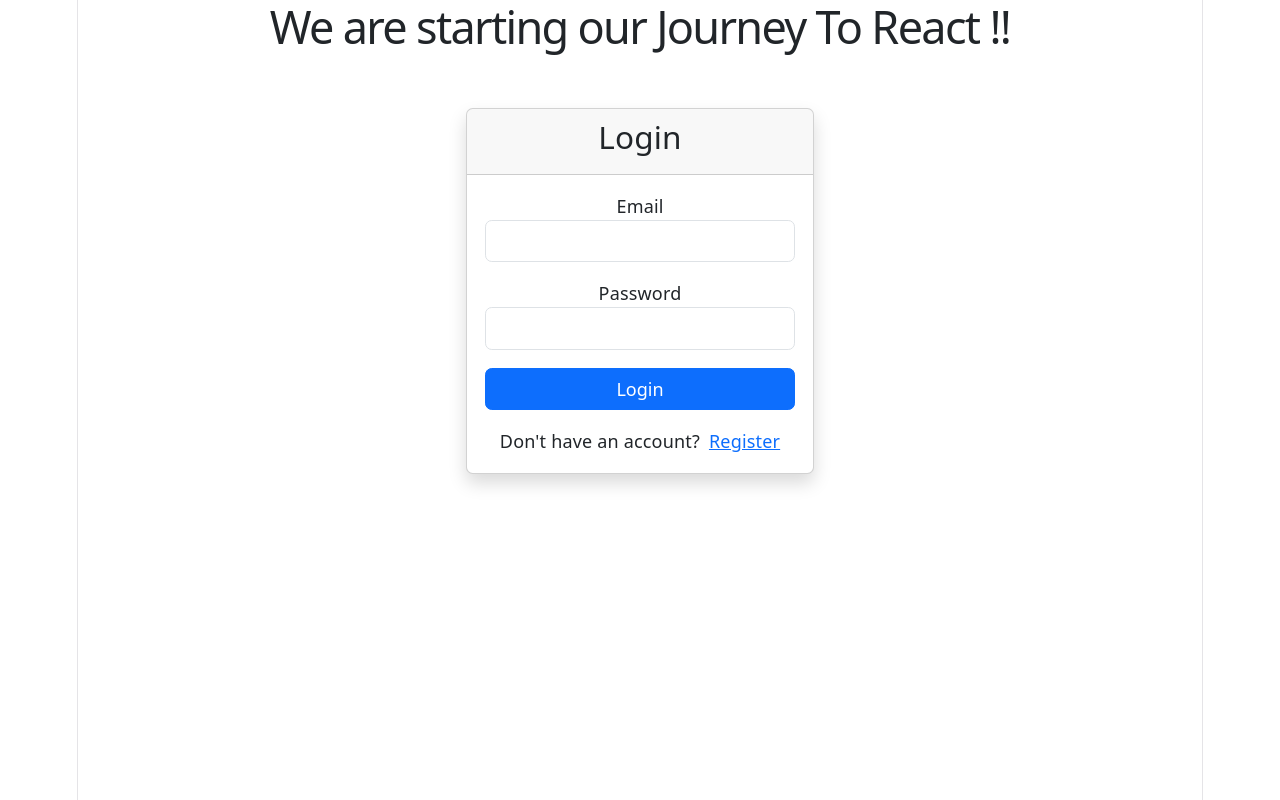
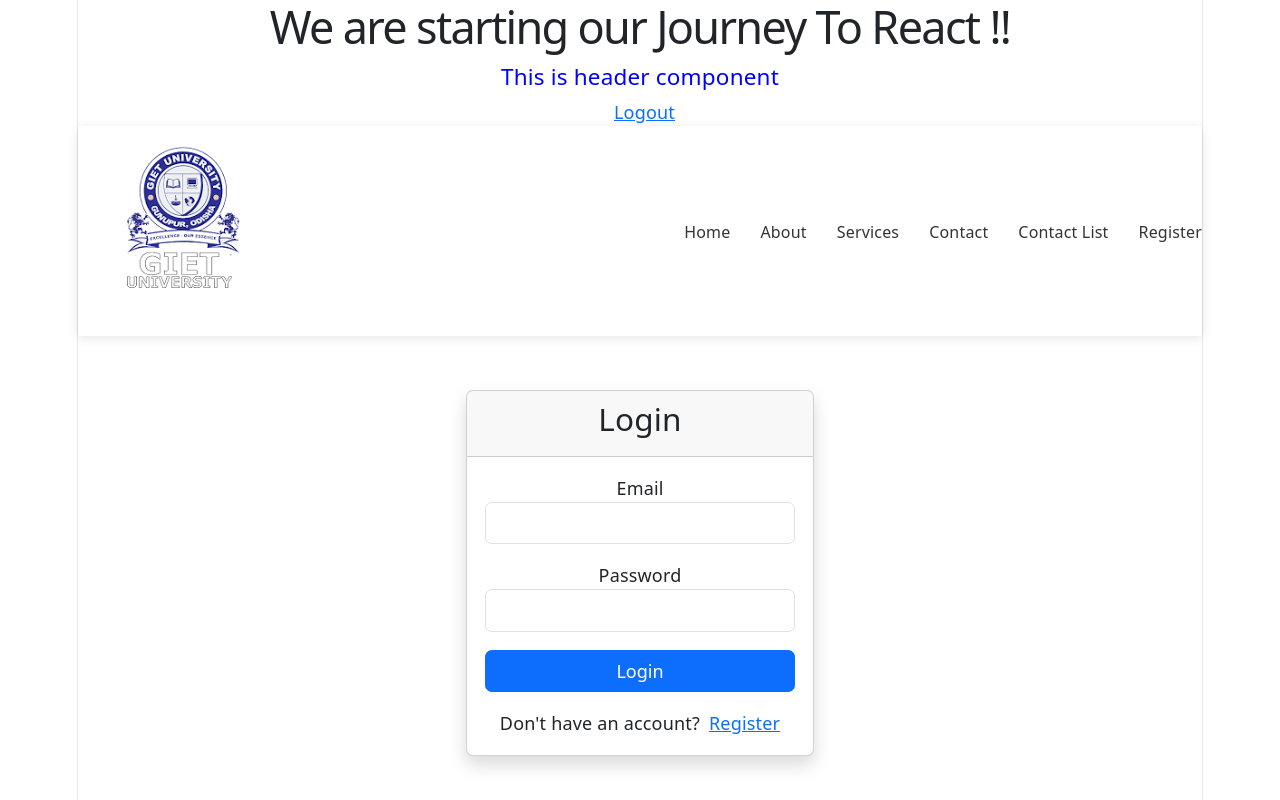
Before and after one commit to ankithtrainer/gietu-mern-frontend-project, a React (Vite) app: page / in a window 1280 px wide. Built offline with nearby package versions, Linux system fonts and the light colour scheme; no server answers.

Commit message:
Add new files

```diff
--- a/src/App.jsx
+++ b/src/App.jsx
@@ -10,6 +10,8 @@ import ContactList from "./ContactList";
 import ContactDetails from "./ContactDetails";
 import UpdateContact from "./UpdateContact ";
 import SignUP from "./Sign-Up";
+import Header from "./Header";
+import NavBar from "./NavBar";
 function App() {
 
   return (
@@ -17,6 +19,8 @@ function App() {
         <h1> We are starting our Journey To React !!</h1>
 
          <BrowserRouter>
+          <Header></Header>
+          <NavBar></NavBar>
          <Routes>
             <Route path="/" element={<Login/>}/>
             <Route path="/home" element={<Home/>}/>
--- a/src/NavBar.jsx
+++ b/src/NavBar.jsx
@@ -1,4 +1,4 @@
-import "./Navbar.css";
+import "./navbar.css";
 import gietLogo from './assets/giet-logo.png';
 
 const NavBar = () => {
--- a/src/menubar/Home.jsx
+++ b/src/menubar/Home.jsx
@@ -1,21 +1,10 @@
 import React from 'react'
-import Header from '../Header'
-import NavBar from '../NavBar'
 import Footer from '../Footer'
-import {BrowserRouter, Routes, Route} from "react-router-dom";
-import AboutUs from './About-Us';
-import ContactList from '../ContactList';
-import Services from './Services';
-import ContactUs from './Contact-Us';
-import ContactDetails from '../ContactDetails';
-import UpdateContact from '../UpdateContact ';
-import Register from '../Sign-Up';
 
 const Home = () => {
   return (
    <>
-       <Header></Header>
-       <NavBar></NavBar>
+
 
        <h1> This is Home Page </h1>
 
```
